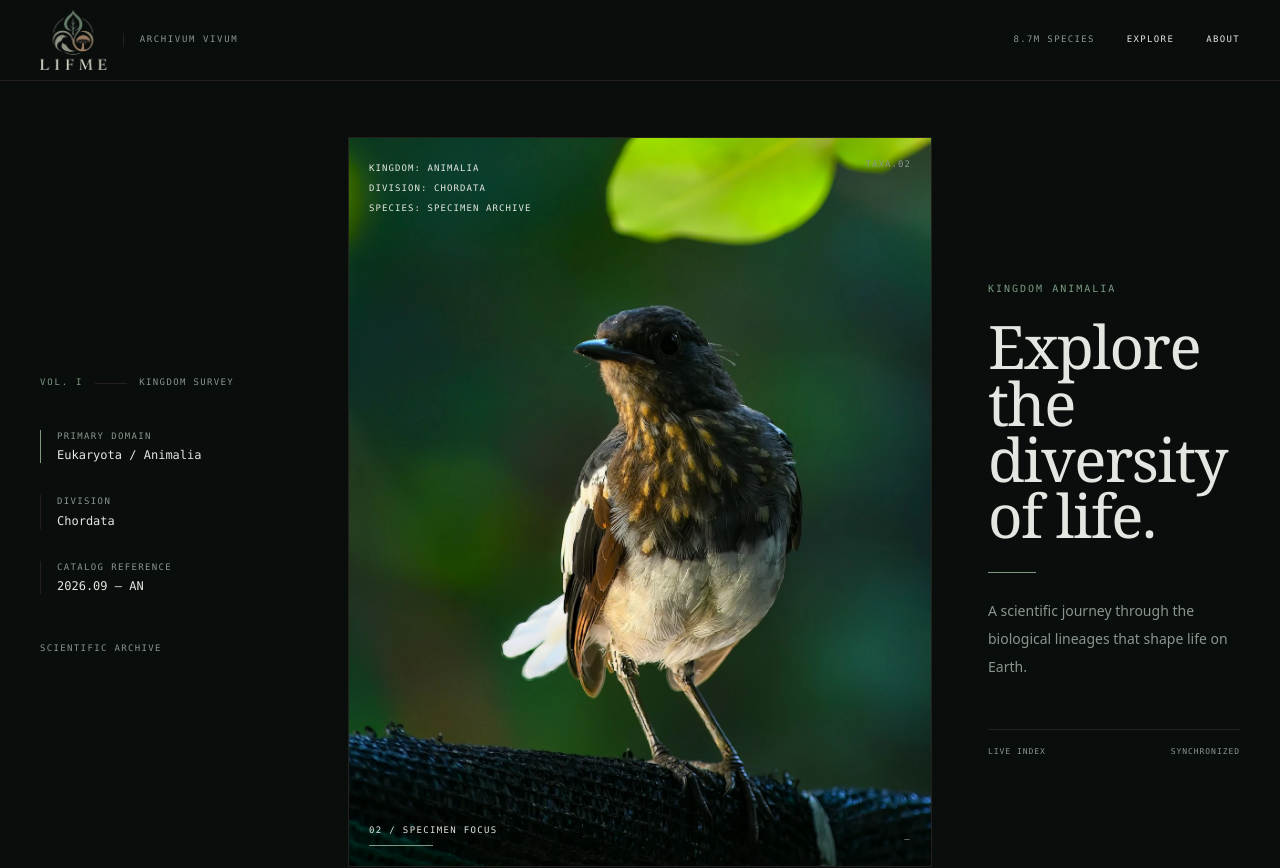
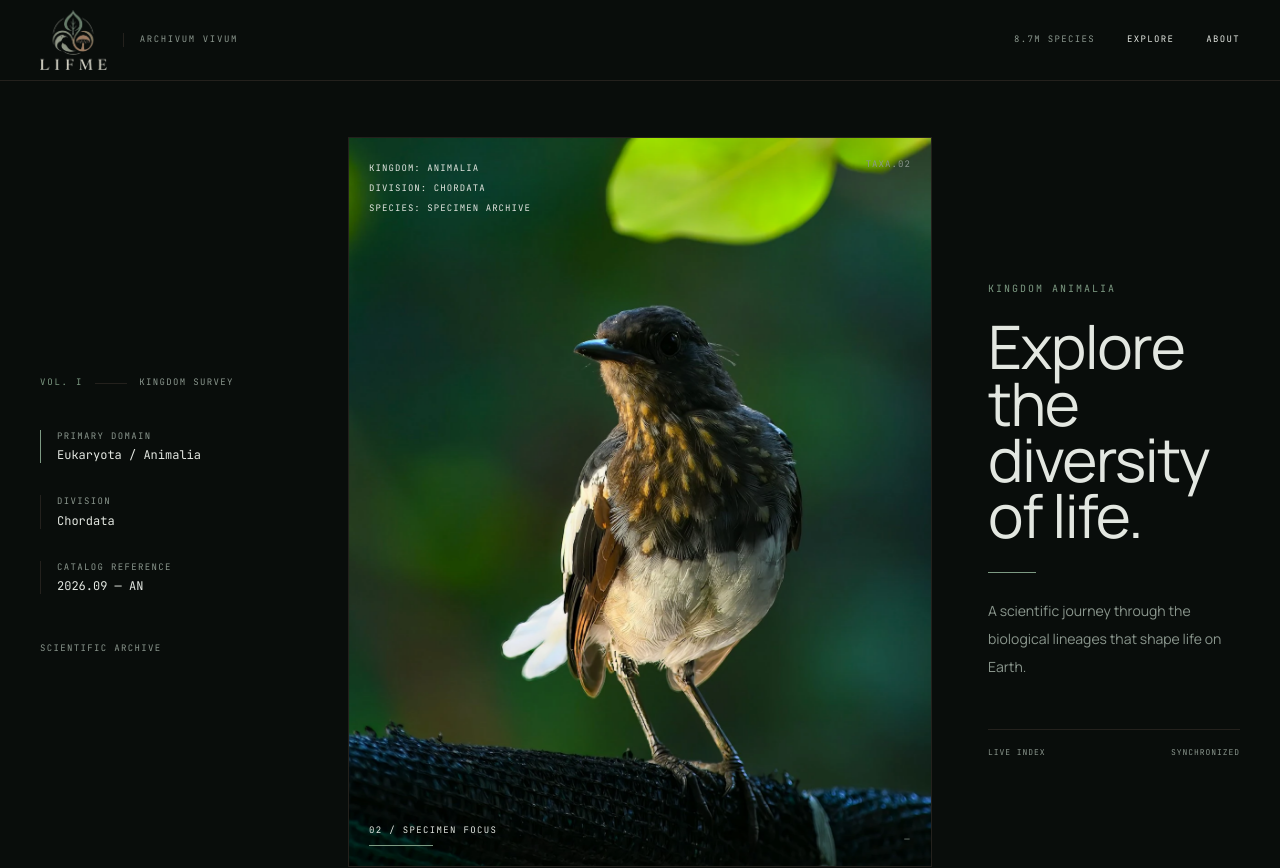
Before and after one commit to jaozinpaulin/Leaf-Me-2.0, a Next.js app: page / in a window 1280 px wide. Shown: the top 868 px of the page. Built offline with nearby package versions, Linux system fonts and the light colour scheme.

Commit message:
style: update Lifme typography

```diff
--- a/src/app/globals.css
+++ b/src/app/globals.css
@@ -5,18 +5,15 @@
   --color-leaf-bg: #090D0B;
   --color-leaf-surface: #111714;
   --color-leaf-border: #24211D;
-
   --color-leaf-text: #E3E7E1;
   --color-leaf-muted: #8A968D;
-
   --color-leaf-accent: #7D9A83;
   --color-leaf-earth: #24211D;
 
   /* Typography */
-  --font-display: Georgia, "Times New Roman", serif;
-  --font-body: system-ui, -apple-system, BlinkMacSystemFont, "Segoe UI",
-    Roboto, sans-serif;
-  --font-mono: "JetBrains Mono", Consolas, monospace;
+  --font-display: var(--font-manrope);
+  --font-body: var(--font-manrope);
+  --font-mono: var(--font-jetbrains);
 }
 
 :root {
--- a/src/app/layout.tsx
+++ b/src/app/layout.tsx
@@ -1,9 +1,14 @@
 import type { Metadata } from "next";
-import { Geist } from "next/font/google";
+import { JetBrains_Mono, Manrope } from "next/font/google";
 import "./globals.css";
 
-const geistSans = Geist({
-  variable: "--font-geist-sans",
+const manrope = Manrope({
+  variable: "--font-manrope",
+  subsets: ["latin"],
+});
+
+const jetBrainsMono = JetBrains_Mono({
+  variable: "--font-jetbrains",
   subsets: ["latin"],
 });
 
@@ -15,7 +20,7 @@ export const metadata: Metadata = {
 
 export default function RootLayout({ children }: LayoutProps<"/">) {
   return (
-    <html lang="en" className={geistSans.variable}>
+    <html lang="en" className={`${manrope.variable} ${jetBrainsMono.variable}`}>
       <body>{children}</body>
     </html>
   );
```
